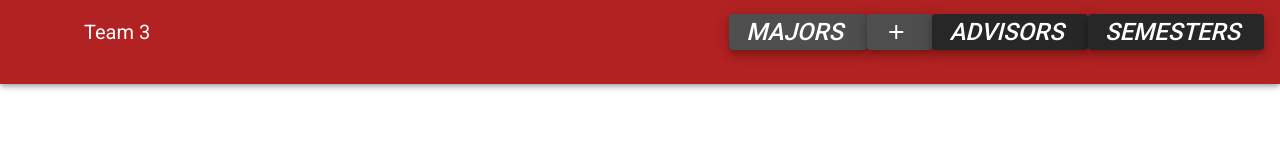
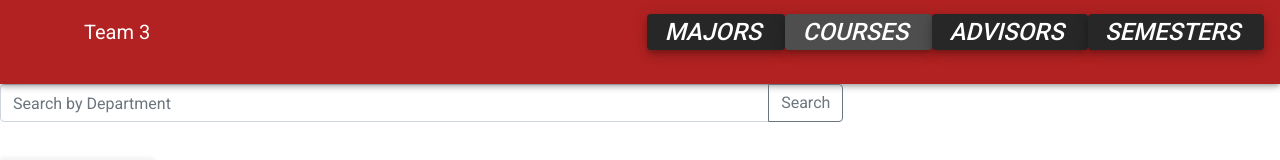
Before and after one commit to davidmuhimuzi/vue2, a Vue app: page / in a window 1280 px wide. Shown: the top 160 px of the page. Built offline with nearby package versions, Linux system fonts and the light colour scheme; no server answers.

Commit message:
Fixed bugs and merging conflict

```diff
--- a/src/App.vue
+++ b/src/App.vue
@@ -27,7 +27,7 @@
       <v-spacer></v-spacer>
 
       <v-btn
-        to="/"
+        to="/majorlist"
         text-lg-right
         elevation="6"
       >
@@ -42,7 +42,7 @@
         elevation="6"
       >
         <span class="mr-2">
-        <v-icon>mdi-plus</v-icon>
+        <v-icon>Courses</v-icon>
         </span>
       </v-btn>
 
--- a/src/router.js
+++ b/src/router.js
@@ -11,13 +11,13 @@ export default new Router({
     {
       path: "/",
       name: "list", //keep
-      component: () => import("./components/course/CoursesList")
+      component: () => import("./components/CoursesList")
 
     },
     {
       path: "/courses/:id",
       name: "course-details",
-      component: () => import("./components/course/Course")
+      component: () => import("./components/Course")
     },
     {
       path: "/add",
```
